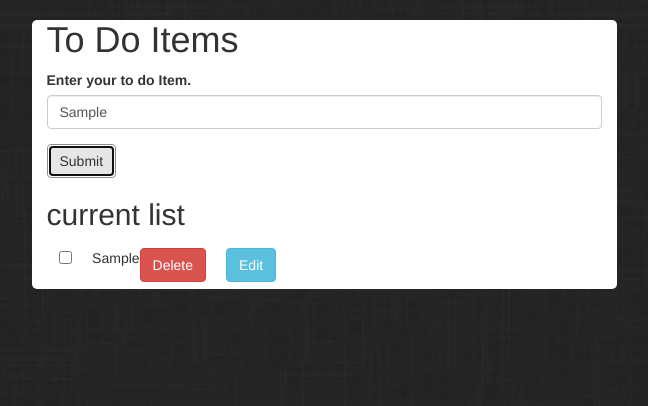
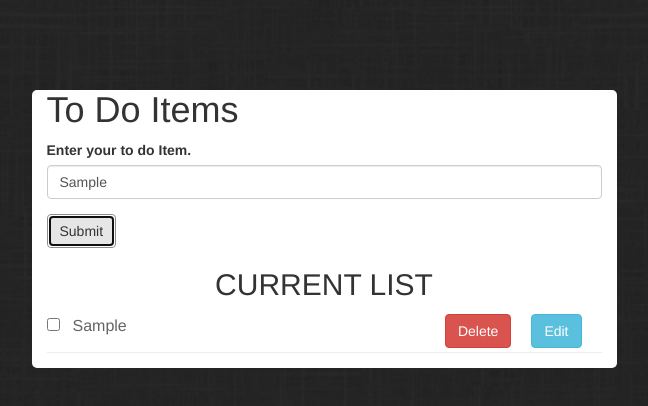
Before and after one commit to jperez4509/toDoList, a plain HTML site: page index.html in a window 1280 px wide. Both pictures are taken after typing "Sample" into the empty fields and a click on the button "Submit". Shown: the whole page, without its empty margins (316-964 px from the left). Drawn offline with nearby package versions, Linux system fonts and the light colour scheme.

Commit message:
buttons fix

```diff
--- a/css/styles.css
+++ b/css/styles.css
@@ -19,11 +19,18 @@ body {
 
 .center {
 	float: none;
-	margin: 0 auto;
-	background-color: #fff;
-	border-radius: 5px;
+    margin: 90px auto;
+    background-color: #fff;
+    border-radius: 5px;
+    padding-bottom: 5px;
 }
 
 ul {
 	padding-left: 0;
 }
+
+p {
+    margin: 0 13px 10px;
+    font-size: 16px;
+    color: #646464;
+}
--- a/index.html
+++ b/index.html
@@ -12,7 +12,7 @@
 <body>
     <div class="container">
         <div class="row">
-            <div class="col-sm-6 center">
+            <div class="col-md-6 center">
                 <h1>To Do Items</h1>
                 <form>
                     <div class="form-group">
@@ -21,7 +21,7 @@
                     </div>
                     <button id="submit" type="submit" class="btn btn-default">Submit</button>
                 </form>
-                <h2>current list</h2>
+                <h2 class="text-center text-uppercase">current list</h2>
                 <ul>
 
                 </ul>
--- a/js/script.js
+++ b/js/script.js
@@ -9,25 +9,44 @@ form.addEventListener('click', function(evt){
 
     itemArray.push(item);
 
-    var li = e('li', item , {class:"btn"}, {'list-style-type': "none"});
+    var li = e('li', null , null, {'list-style-type': "none", 'border-bottom': '1px  solid rgb(238, 238, 238)', 'height': '42px', 'padding-top': '3px', 'padding-bottom': '3px'});
 
     ul.appendChild(li);
 
-    var label = e('label', null, {class:"label checkbox pull-left"}, {padding: "0 .6em .0", margin:" 0 10px"});
-    li.appendChild(label);
+    var p = e('p', item, null, {'display':"inline"});
+    var input = e('input',null, {type:"checkbox", id:"inlineCheckbox", name:"checkbox"}, null);
+    var edit = e('button', "Edit", {class:"btn btn-info pull-right edit", type:"button"}, {margin: " 0 20px"});
+    var deleteButton = e('button', "Delete", {class:"btn btn-danger pull-right"});
 
-    var labelTag = document.querySelector('.label');
-    var input = e('input', null, {type:"checkbox", id:"inlineCheckbox"});
-    labelTag.appendChild(input);
-
-    var edit = e('button', "Edit", {class:"btn btn-info pull-right", type:"button"}, {margin: " 0 20px"});
-    var deleteButton = e('button', "Delete", {class:"btn btn-danger pull-right"});
+    li.appendChild(input);
+    li.appendChild(p);
     li.appendChild(edit);
     li.appendChild(deleteButton);
 
+    itemComplete();
+
     evt.preventDefault();
 
+
+
 });
+
+function itemComplete(){
+    var editButton = document.querySelector('.edit');
+
+    var inputSelect = document.getElementsByName("checkbox");
+
+    for (var i = 0; i < inputSelect.length; i++) {
+        var input = inputSelect[i];
+        if (input.checked) {
+            console.log('hello');
+        }
+    }
+
+}
+
+
+
 
 
 
@@ -50,7 +69,7 @@ function e(elementType, text, attributes, styles) {
     return element;
 }
 
-document.querySelector('h1').addEventListener("click", function (evt) {
-    console.log(this);
-    console.log(evt);
-});
+// document.querySelector('h1').addEventListener("click", function (evt) {
+//     console.log(this);
+//     console.log(evt);
+// });
```
